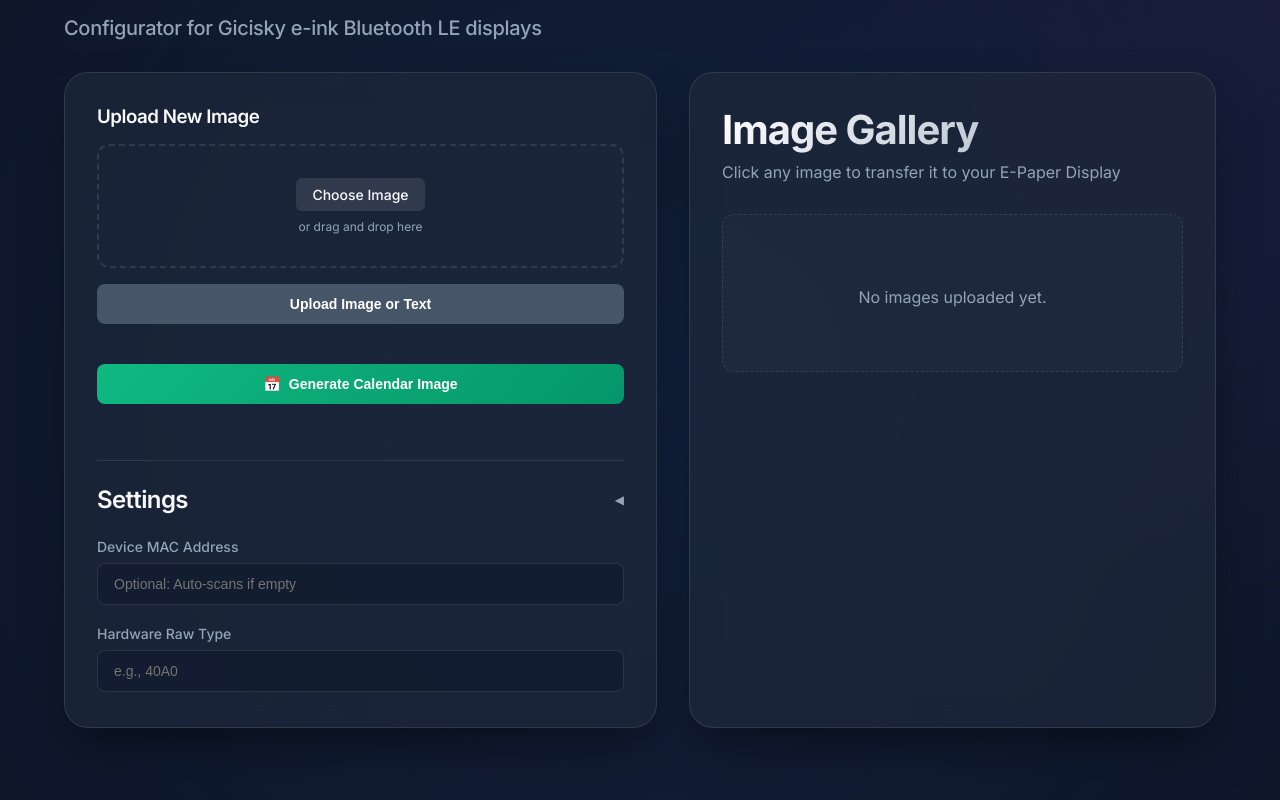
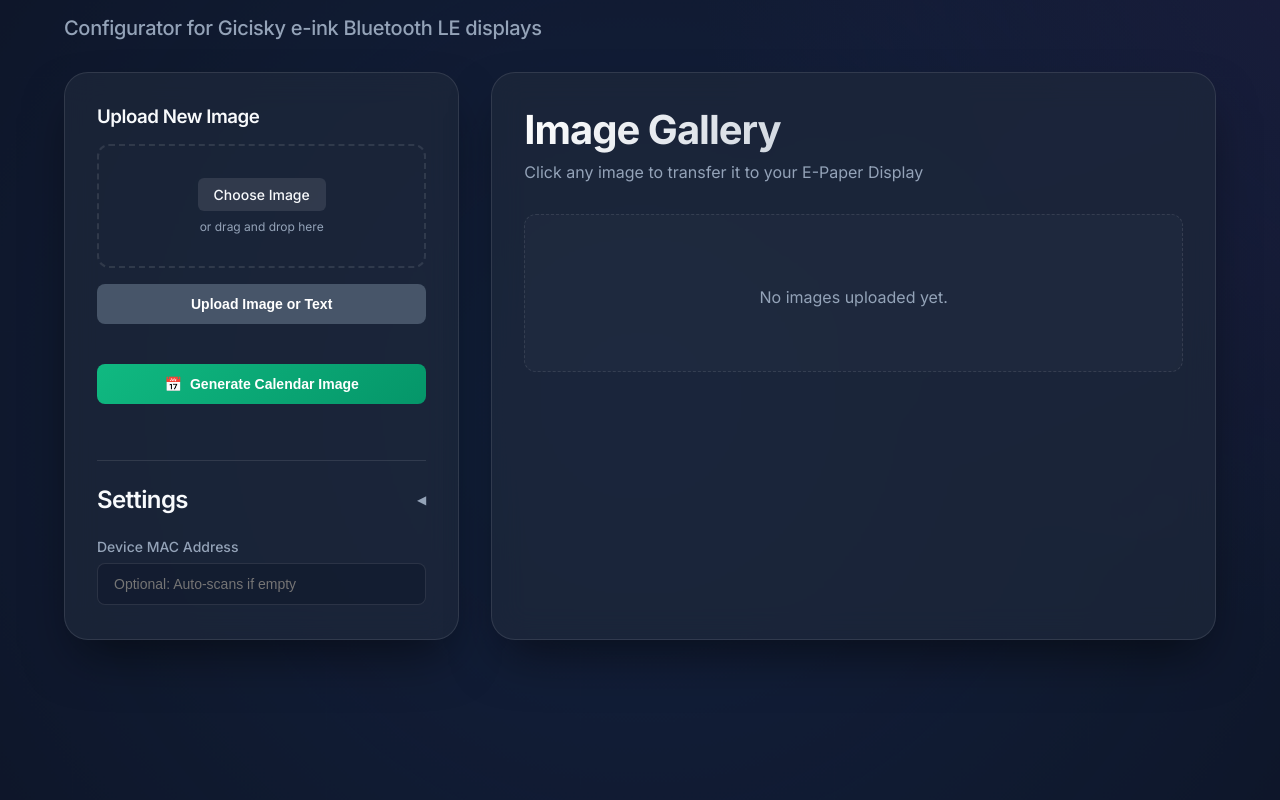
Before and after one commit to JITOnline/web-ble-epaper-updater, a Django app: page / in a window 1280 px wide. Run offline with Django 5.2, Linux system fonts and the light colour scheme; data comes from the database, SQL or seed files in the repository; data that the repository does not hold is empty.

Commit message:
refactor: Restructure debug panel into a dedicated container and refine overall page layout and styling.

```diff
--- a/epaper/static/epaper/style.css
+++ b/epaper/static/epaper/style.css
@@ -46,23 +46,37 @@ body {
     gap: 2rem;
     width: 95%;
     max-width: 1400px;
-    height: 90vh;
-    padding: 2rem;
+    height: 75vh; /* Reduced to make room for debug panel */
+    padding: 2rem 2rem 0 2rem;
     box-sizing: border-box;
     align-items: stretch;
 }
 
-.main-column {
+.debug-container {
+    width: 95%;
+    max-width: 1400px;
+    padding: 1.5rem 2rem 2rem 2rem;
+    box-sizing: border-box;
     display: flex;
     flex-direction: column;
-    gap: 1.5rem;
-    flex: 1;
-    min-width: 0;
 }
 
 .debug-panel {
     padding: 1.5rem;
     display: none; /* Controlled by JS */
+}
+
+.form-row-debug {
+    display: flex;
+    gap: 1.5rem;
+    align-items: flex-start;
+    flex-wrap: wrap;
+}
+
+.debug-actions {
+    display: flex;
+    gap: 0.5rem;
+    flex-wrap: wrap;
 }
 
 .debug-panel h3 {
@@ -104,9 +118,8 @@ body {
 }
 
 .sidebar {
-    width: 350px;
     flex: 1;
-    min-width: 350px;
+    min-width: 320px;
     padding: 2rem;
     display: flex;
     flex-direction: column;
@@ -381,8 +394,8 @@ input[type="checkbox"]:checked::after {
 .toast.error { border-left: 4px solid var(--error); }
 
 .gallery-area {
-    flex: 1;
-    min-width: 350px;
+    flex: 2;
+    min-width: 600px;
     padding: 2rem;
     overflow-y: auto;
     display: flex;
--- a/epaper/templates/epaper/index.html
+++ b/epaper/templates/epaper/index.html
@@ -135,7 +135,6 @@
             </div>
         </aside>
 
-        <div class="main-column">
         <main class="gallery-area glass">
             <header>
                 <h1>Image Gallery</h1>
@@ -171,31 +170,33 @@
                 {% endfor %}
             </div>
         </main>
+    </div>
 
+    <div class="debug-container">
         <div class="debug-panel glass" id="debug-section" style="display: none;">
-            <div style="display: flex; justify-content: space-between; align-items: center; margin-bottom: 0.5rem;">
+            <div style="display: flex; justify-content: space-between; align-items: center; margin-bottom: 1rem;">
                 <h3 style="margin-bottom: 0;">Debug Console</h3>
                 <label style="font-size: 0.8rem; display: flex; align-items: center; gap: 0.4rem; cursor: pointer;">
                     <input type="checkbox" id="detailed-debug-toggle"> Detailed Output
                 </label>
             </div>
-            <div class="form-row">
-                <input type="text" id="debug-cmd" placeholder="e.g. 01">
-                <button type="button" class="btn secondary" style="margin-top:0;" onclick="sendDebugCmd()">Send</button>
+            <div class="form-row-debug">
+                <div class="form-row" style="flex: 1;">
+                    <input type="text" id="debug-cmd" placeholder="e.g. 01">
+                    <button type="button" class="btn secondary" style="margin-top:0;" onclick="sendDebugCmd()">Send</button>
+                </div>
+                <div class="debug-actions">
+                    <button type="button" class="btn secondary" style="margin:0;" onclick="connectDevice()">Connect &amp; Test</button>
+                    <button type="button" class="btn secondary" style="margin:0; background: #4b5563;" onclick="disconnectDevice()">Disconnect</button>
+                    <button type="button" class="btn secondary" style="margin:0; background: #7c3aed;" onclick="btReset()">🔄 Reset Bluetooth</button>
+                </div>
             </div>
-            <div class="form-row" style="margin-top: 0.5rem; display: flex; gap: 0.5rem;">
-                <button type="button" class="btn secondary" style="flex: 1; margin:0;" onclick="connectDevice()">Connect &amp; Test</button>
-                <button type="button" class="btn secondary" style="flex: 1; margin:0; background: #4b5563;" onclick="disconnectDevice()">Disconnect</button>
-            </div>
-            <div class="form-row" style="margin-top: 0.5rem;">
-                <button type="button" class="btn secondary" style="margin:0; background: #7c3aed; width:100%;" onclick="btReset()">🔄 Reset Bluetooth</button>
-            </div>
-            <div id="debug-log" style="margin-top: 1rem; font-family: monospace; font-size: 0.8rem; height: 150px; overflow-y: scroll; background: #000; padding:0.5rem; border-radius:6px; color:#10b981;">
+            <div id="debug-log" style="margin-top: 1rem; font-family: monospace; font-size: 0.8rem; height: 150px; overflow-y: scroll; background: #000; padding:1rem; border-radius:12px; color:#10b981;">
                 System ready.
             </div>
         </div>
-        </div>
     </div>
+
 
     <script>
         function triggerUpdate(imageId) {
```
